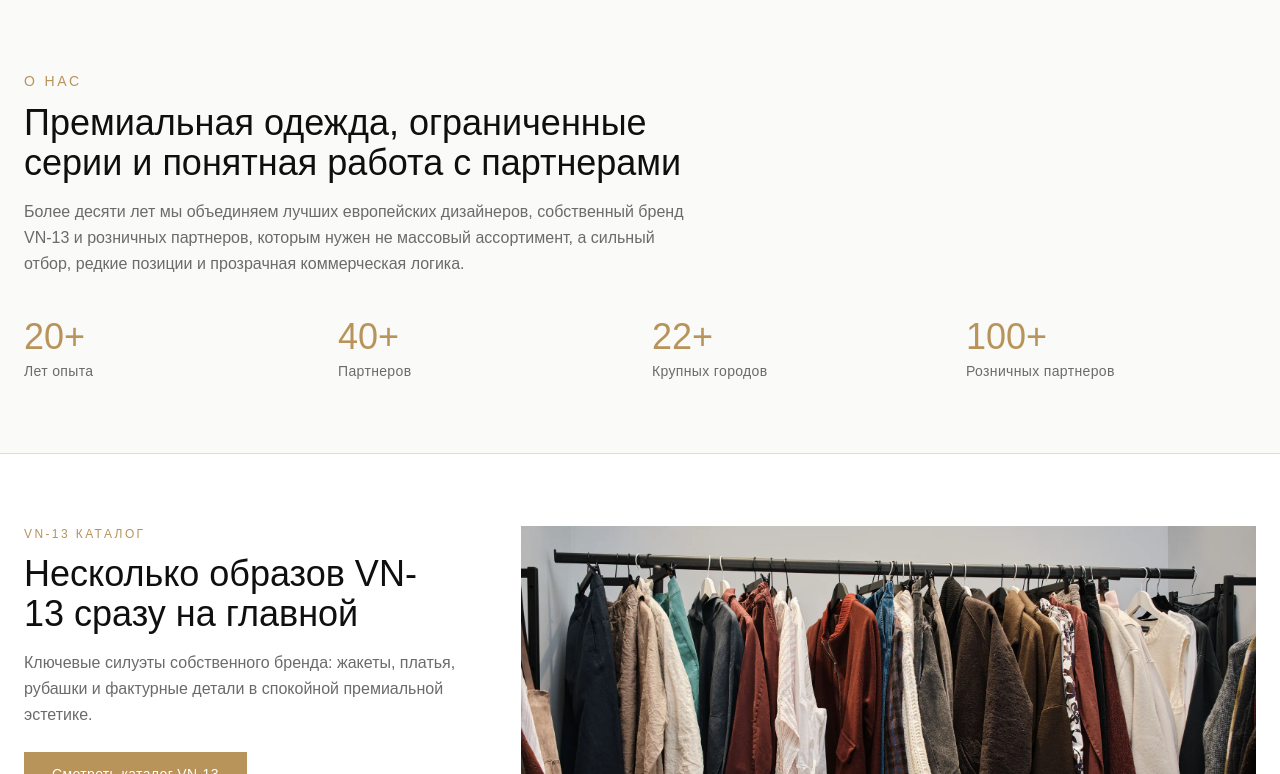
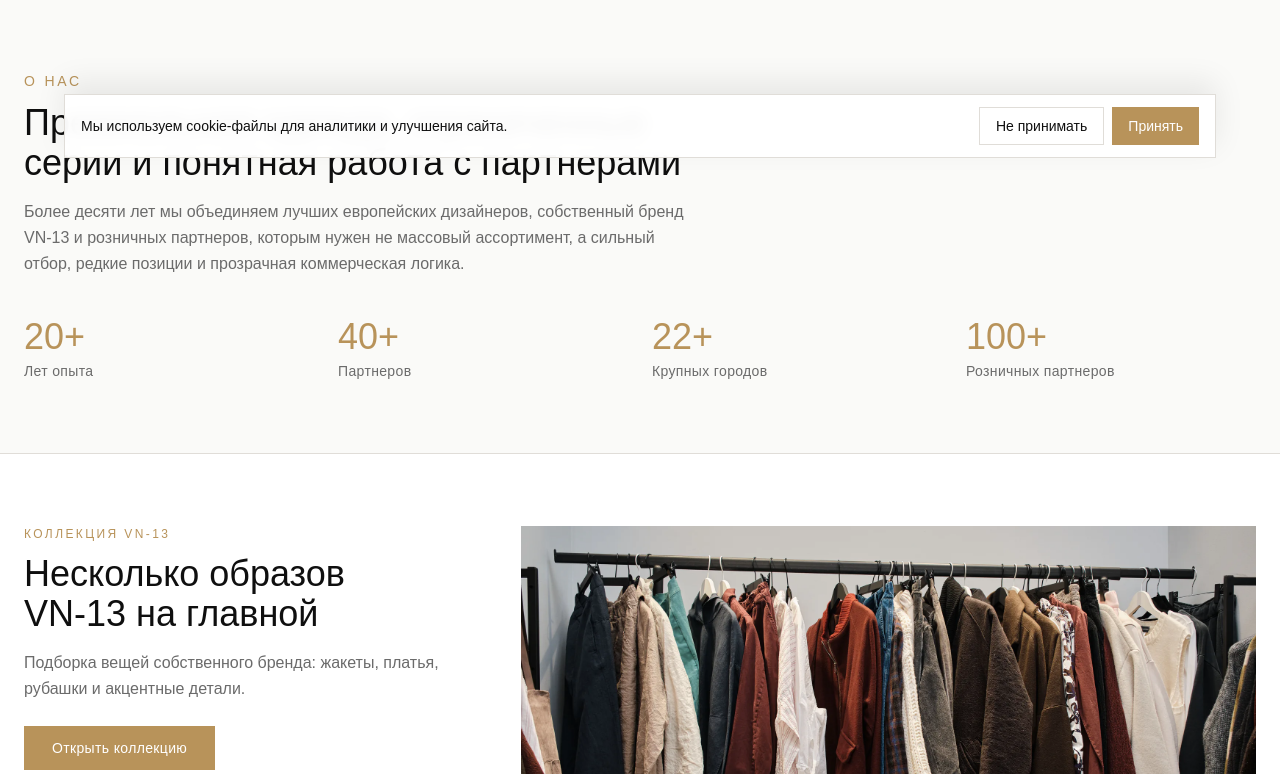
Before and after one commit to coffeeshop13/vn-13, a Next.js app: page / in a window 1280 px wide. Shown: the part 626-1400 px from the top of the page. Built offline with nearby package versions, Linux system fonts and the light colour scheme.

Commit message:
Add cookie consent banner

```diff
--- a/app/layout.tsx
+++ b/app/layout.tsx
@@ -1,7 +1,8 @@
 import type { Metadata, Viewport } from 'next'
+import Script from 'next/script'
+import CookieConsentBar from '@/components/CookieConsentBar'
 import { LanguageProvider } from '@/lib/context/LanguageContext'
 import { DEFAULT_OG_IMAGE, SITE_NAME, SITE_URL, createMetadata, organizationJsonLd } from '@/lib/seo'
-import Script from 'next/script'
 import './globals.css'
 
 export const metadata: Metadata = {
@@ -62,29 +63,9 @@ export default function RootLayout({
 }: Readonly<{
   children: React.ReactNode
 }>) {
-  const yandexMetrikaInit = `
-    (function(m,e,t,r,i,k,a){
-      m[i]=m[i]||function(){(m[i].a=m[i].a||[]).push(arguments)};
-      m[i].l=1*new Date();
-      for (var j = 0; j < document.scripts.length; j++) {
-        if (document.scripts[j].src === r) { return; }
-      }
-      k=e.createElement(t),a=e.getElementsByTagName(t)[0],k.async=1,k.src=r,a.parentNode.insertBefore(k,a)
-    })(window, document,'script','https://mc.yandex.ru/metrika/tag.js', 'ym');
-
-    ym(70368979, 'init', {
-      webvisor:true,
-      clickmap:true,
-      referrer: document.referrer,
-      url: location.href,
-      accurateTrackBounce:true,
-      trackLinks:true
-    });
-  `
   return (
     <html lang="ru" suppressHydrationWarning data-scroll-behavior="smooth">
       <body className="antialiased">
-        <Script id="yandex-metrika" strategy="beforeInteractive" dangerouslySetInnerHTML={{ __html: yandexMetrikaInit }} />
         <Script
           id="ahrefs-analytics"
           src="https://analytics.ahrefs.com/analytics.js"
@@ -107,6 +88,7 @@ export default function RootLayout({
         />
         <LanguageProvider>
           {children}
+          <CookieConsentBar />
         </LanguageProvider>
       </body>
     </html>
--- /dev/null
+++ b/components/CookieConsentBar.tsx
@@ -0,0 +1,95 @@
+'use client'
+
+import { useState } from 'react'
+import Script from 'next/script'
+import { useLanguage } from '@/lib/context/LanguageContext'
+
+const CONSENT_KEY = 'cookie-consent-v1'
+
+type ConsentState = 'accepted' | 'rejected' | null
+
+const copy = {
+  ru: {
+    text: 'Мы используем cookie-файлы для аналитики и улучшения сайта.',
+    accept: 'Принять',
+    reject: 'Не принимать',
+  },
+  en: {
+    text: 'We use cookies for analytics and to improve the site.',
+    accept: 'Accept',
+    reject: 'Reject',
+  },
+} as const
+
+export default function CookieConsentBar() {
+  const { language } = useLanguage()
+  const [consent, setConsent] = useState<ConsentState>(() => {
+    if (typeof window === 'undefined') {
+      return null
+    }
+
+    const saved = localStorage.getItem(CONSENT_KEY)
+    return saved === 'accepted' || saved === 'rejected' ? saved : null
+  })
+
+  const setChoice = (choice: Exclude<ConsentState, null>) => {
+    localStorage.setItem(CONSENT_KEY, choice)
+    setConsent(choice)
+  }
+
+  const c = language === 'ru' ? copy.ru : copy.en
+
+  return (
+    <>
+      {consent === 'accepted' ? (
+        <Script id="yandex-metrika-consent" strategy="afterInteractive">
+          {`
+            (function(m,e,t,r,i,k,a){
+              m[i]=m[i]||function(){(m[i].a=m[i].a||[]).push(arguments)};
+              m[i].l=1*new Date();
+              for (var j = 0; j < document.scripts.length; j++) {
+                if (document.scripts[j].src === r) { return; }
+              }
+              k=e.createElement(t),a=e.getElementsByTagName(t)[0],k.async=1,k.src=r,a.parentNode.insertBefore(k,a)
+            })(window, document,'script','https://mc.yandex.ru/metrika/tag.js', 'ym');
+
+            ym(70368979, 'init', {
+              webvisor:true,
+              clickmap:true,
+              referrer: document.referrer,
+              url: location.href,
+              accurateTrackBounce:true,
+              trackLinks:true
+            });
+          `}
+        </Script>
+      ) : null}
+
+      {consent === null ? (
+        <div className="fixed inset-x-0 bottom-0 z-50 px-3 pb-3 sm:px-6 sm:pb-4">
+          <div className="mx-auto flex max-w-6xl flex-col gap-3 border border-[#e0ddd8] bg-white/95 px-4 py-3 shadow-[0_-12px_30px_rgba(15,15,15,0.08)] backdrop-blur sm:flex-row sm:items-center sm:justify-between">
+            <div className="min-w-0">
+              <p className="text-sm leading-5 text-[#0f0f0f]">{c.text}</p>
+            </div>
+            <div className="flex shrink-0 gap-2">
+              <button
+                type="button"
+                onClick={() => setChoice('rejected')}
+                className="inline-flex items-center justify-center border border-[#e0ddd8] px-4 py-2 text-sm font-medium text-[#0f0f0f] transition-colors hover:bg-[#faf7f2]"
+              >
+                {c.reject}
+              </button>
+              <button
+                type="button"
+                onClick={() => setChoice('accepted')}
+                className="inline-flex items-center justify-center bg-[#b8935a] px-4 py-2 text-sm font-medium text-white transition-colors hover:bg-[#a07e4a]"
+              >
+                {c.accept}
+              </button>
+            </div>
+          </div>
+        </div>
+      ) : null}
+    </>
+  )
+}
--- a/lib/translations/en.json
+++ b/lib/translations/en.json
@@ -17,10 +17,10 @@
   "statsPartners": "Partners",
   "statsCities": "Global Cities",
   "statsRetail": "Retail Partners",
-  "vn13ShowcaseEyebrow": "VN-13 catalog",
-  "vn13ShowcaseTitle": "A first look at VN-13 on the homepage",
-  "vn13ShowcaseDescription": "Key silhouettes from our own label: jackets, dresses, shirts, and textured details in a calm premium aesthetic.",
-  "vn13ShowcaseButton": "View the VN-13 catalog",
+  "vn13ShowcaseEyebrow": "VN-13 collection",
+  "vn13ShowcaseTitle": "A few VN-13 looks on the homepage",
+  "vn13ShowcaseDescription": "A selection from our own label: jackets, dresses, shirts, and statement details.",
+  "vn13ShowcaseButton": "Open the collection",
   "portfolioTitle": "Portfolio",
   "portfolioSubtitle": "Our Portfolio",
   "filterAll": "All",
--- a/lib/translations/ru.json
+++ b/lib/translations/ru.json
@@ -17,10 +17,10 @@
   "statsPartners": "Партнеров",
   "statsCities": "Крупных городов",
   "statsRetail": "Розничных партнеров",
-  "vn13ShowcaseEyebrow": "VN-13 каталог",
-  "vn13ShowcaseTitle": "Несколько образов VN-13 сразу на главной",
-  "vn13ShowcaseDescription": "Ключевые силуэты собственного бренда: жакеты, платья, рубашки и фактурные детали в спокойной премиальной эстетике.",
-  "vn13ShowcaseButton": "Смотреть каталог VN-13",
+  "vn13ShowcaseEyebrow": "Коллекция VN-13",
+  "vn13ShowcaseTitle": "Несколько образов VN-13 на главной",
+  "vn13ShowcaseDescription": "Подборка вещей собственного бренда: жакеты, платья, рубашки и акцентные детали.",
+  "vn13ShowcaseButton": "Открыть коллекцию",
   "portfolioTitle": "Портфолио",
   "portfolioSubtitle": "Наше Портфолио",
   "filterAll": "Все",
```
